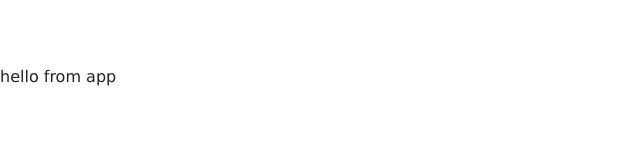
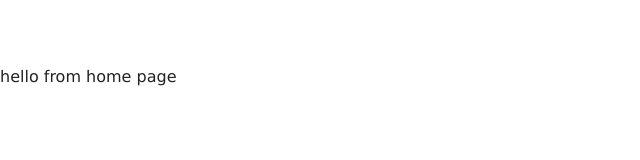
Before and after one commit to tashijain/Beach-Resort-React-app, a React (Create React App) app: page / in a window 1280 px wide. Shown: the top 160 px of the page, without its empty margins (0-640 px from the left). Built offline with nearby package versions, Linux system fonts and the light colour scheme.

Commit message:
router, switch setup

```diff
--- a/src/App.js
+++ b/src/App.js
@@ -1,8 +1,27 @@
 import React from "react";
 import "./App.css";
 
+import Home from "./pages/Home";
+import Rooms from "./pages/Rooms";
+import SingleRoom from "./pages/SingleRoom";
+import Error from "./pages/Error";
+
+import { Route, Switch } from "react-router-dom";
+
 function App() {
-  return <>hello from app</>;
+  return (
+    <>
+      {/* switch renders the first route that matches/includes the path
+      a route with no path always matches so Error is default page shown*/}
+      <Switch>
+        <Route exact path="/" component={Home} />
+        <Route exact path="/rooms/" component={Rooms} />
+        {/* slug is a route parameter */}
+        <Route exact path="/rooms/:slug" component={SingleRoom} />
+        <Route component={Error} />
+      </Switch>
+    </>
+  );
 }
 
 export default App;
--- a/src/index.js
+++ b/src/index.js
@@ -3,11 +3,14 @@
 // import './index.css';
 import App from "./App";
 import * as serviceWorker from "./serviceWorker";
+import { BrowserRouter as Router } from "react-router-dom";
 
 ReactDOM.render(
-  <React.StrictMode>
-    <App />
-  </React.StrictMode>,
+  <Router>
+    <React.StrictMode>
+      <App />
+    </React.StrictMode>
+  </Router>,
   document.getElementById("root")
 );
 
```
